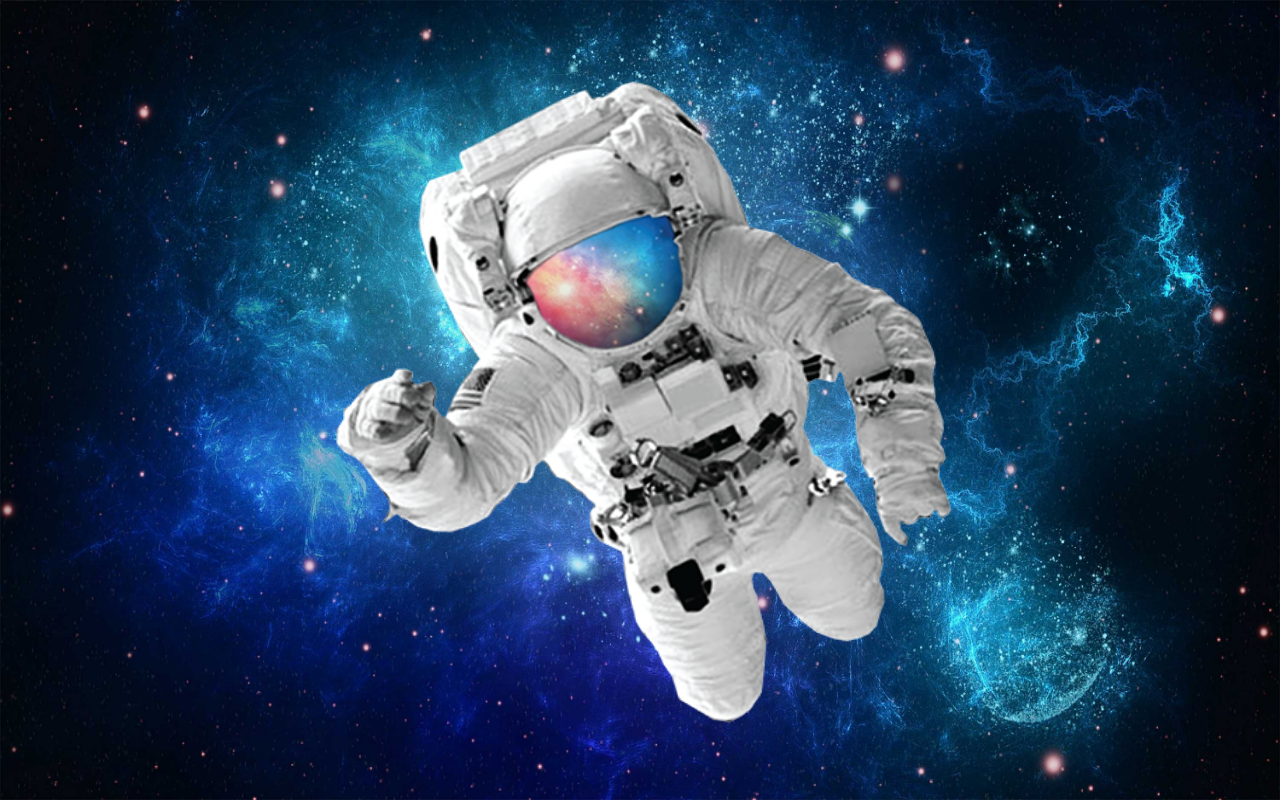
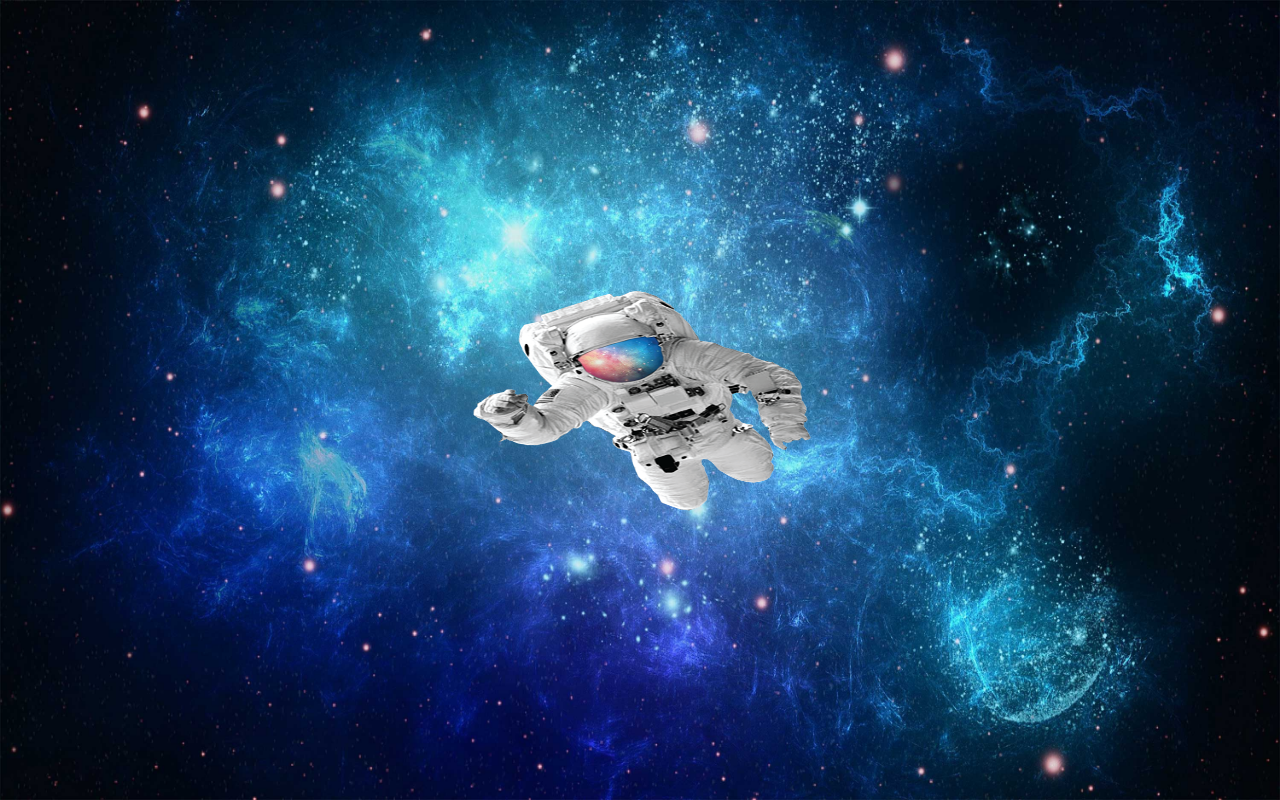
Before and after one commit to GabrielLima1227/html-css, a plain HTML site: page desafios/D011/index.html in a window 1280 px wide. Drawn offline with Linux system fonts and the light colour scheme.

Commit message:
Atualização do Desafio 11

```diff
--- a/desafios/D011/index.html
+++ b/desafios/D011/index.html
@@ -17,8 +17,8 @@
             background-size: 100% 100%;
         }
         #astronauta{
-            width: 700px;
-            height: 700px;
+            width: 30%;
+            height: 30%;
             position: absolute;
             background-image: url(imagens/astronauta.png);
             background-size: 100% 100%;
```
